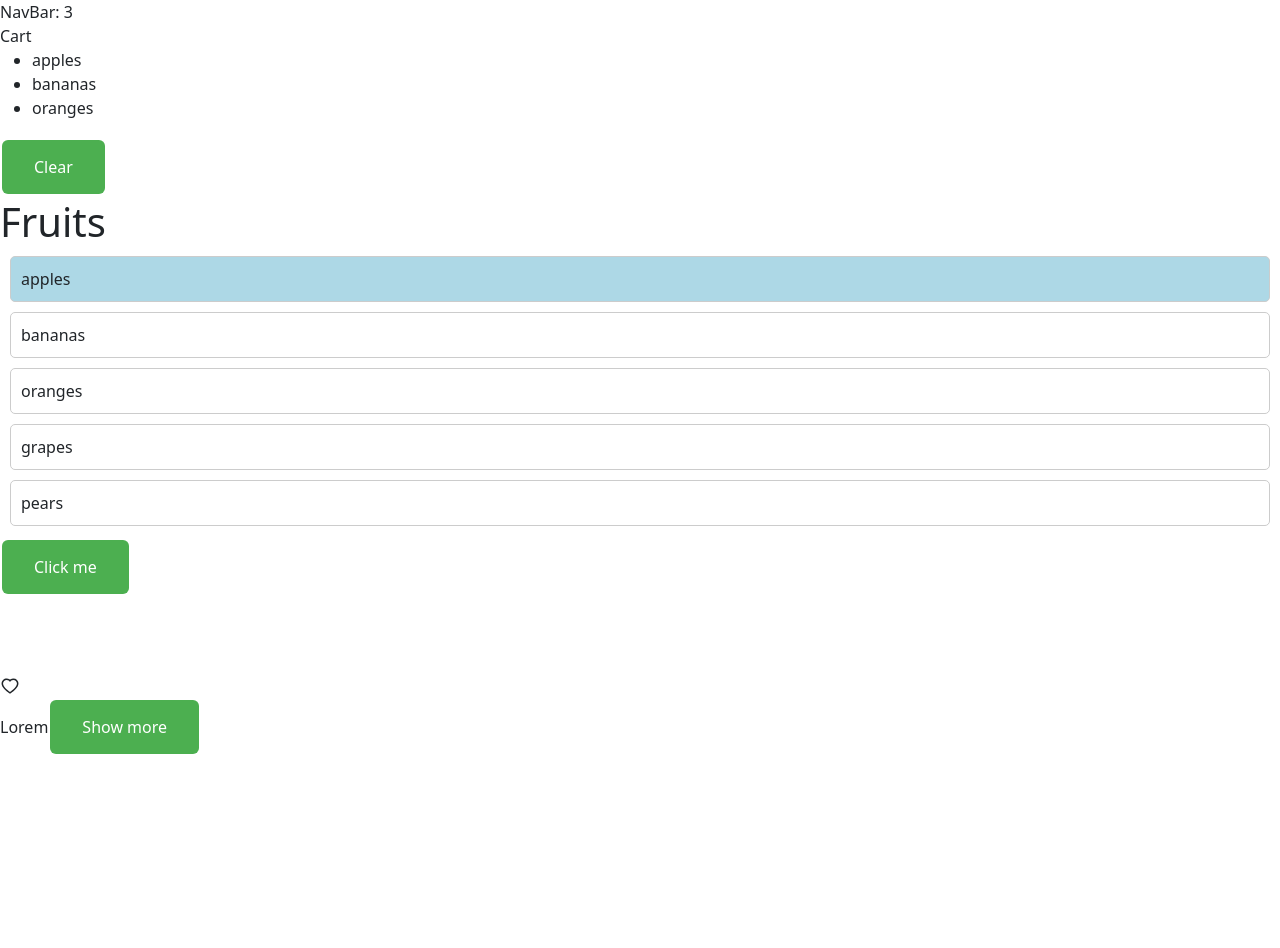
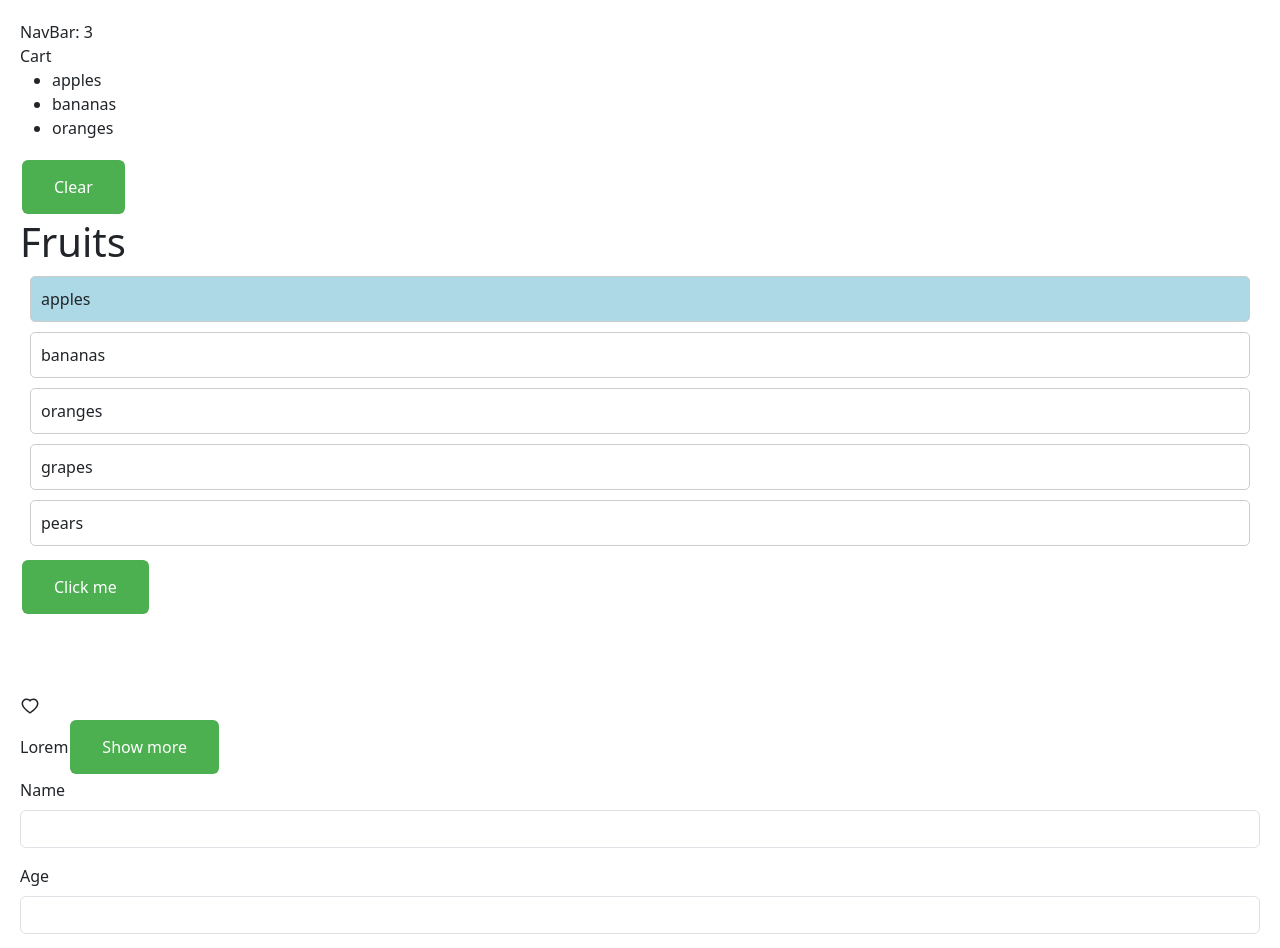
Before and after one commit to tobiasfremming/virtual_library, a React (Vite) app in the folder virtual_library/: page / in a window 1280 px wide. Shown: the top 948 px of the page. Before the commit the page ends 800 px from the top, so only its background shows below. Built offline with nearby package versions, Linux system fonts and the light colour scheme.

Commit message:
feat: Add Form component for user input

```diff
--- a/virtual_library/src/App.tsx
+++ b/virtual_library/src/App.tsx
@@ -6,6 +6,7 @@ import Like from "./components/Like/Like";
 import Cart from "./components/Cart";
 import NavBar from "./components/NavBar";
 import ExpandableText from "./components/ExpandableText";
+import Form from "./components/Form";
 
 function App() {
   const [alertVisible, setAlertVisible] = useState(false);
@@ -56,6 +57,10 @@ function App() {
           maxLength={5}
         />
       </div>
+
+      <div>
+        <Form />
+      </div>
     </>
   );
 }
--- /dev/null
+++ b/virtual_library/src/components/Form.tsx
@@ -0,0 +1,45 @@
+import React, { useRef } from "react";
+
+const Form = () => {
+  const nameRef = useRef<HTMLInputElement>(null);
+  const ageRef = useRef<HTMLInputElement>(null);
+
+  const handleSubmit = (event: React.FormEvent) => {
+    event.preventDefault();
+    if (!nameRef.current || !ageRef.current) {
+      return;
+    }
+    const name = nameRef.current.value;
+    const age = ageRef.current.value;
+    console.log(name, age);
+  };
+  return (
+    <form onSubmit={(event) => handleSubmit(event)}>
+      <div className="mb-3">
+        <label htmlFor="name" className="form-label">
+          Name
+        </label>
+        <input
+          ref={nameRef}
+          id="name"
+          type="text"
+          className="form-control"
+        ></input>
+      </div>
+      <div className="mb-3">
+        <label htmlFor="age" className="form-label">
+          Age
+        </label>
+        <input
+          ref={ageRef}
+          id="age"
+          type="number"
+          className="form-control"
+        ></input>
+      </div>
+      <button className="btn btn-primary">Submit</button>
+    </form>
+  );
+};
+
+export default Form;
--- a/virtual_library/src/index.css
+++ b/virtual_library/src/index.css
@@ -66,3 +66,13 @@ button:focus-visible {
     background-color: #f9f9f9;
   }
 } */
+
+body {
+  font-family: 'Inter', sans-serif;
+  font-size: 16px;
+  line-height: 1.5;
+  color: #333;
+  background-color: #f4f4f4;
+  margin: 0;
+  padding: 20px;
+}
```
